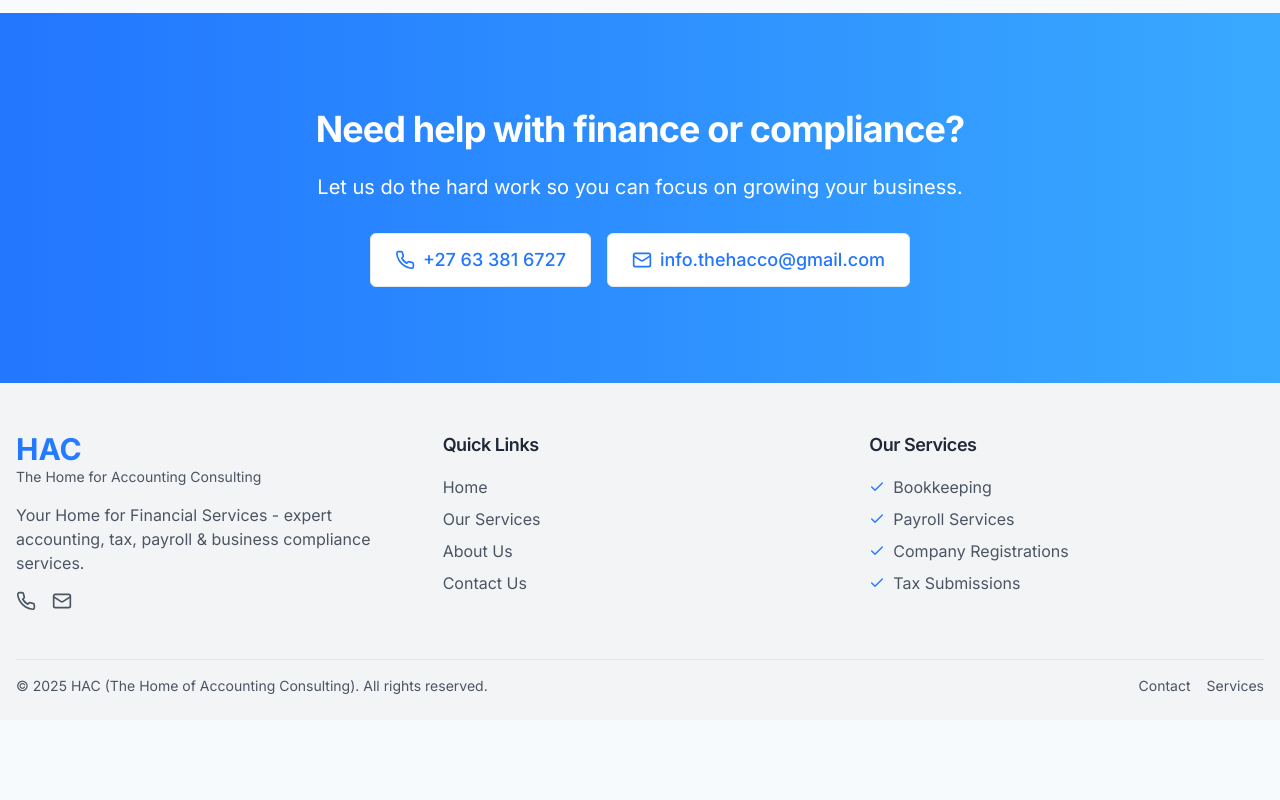
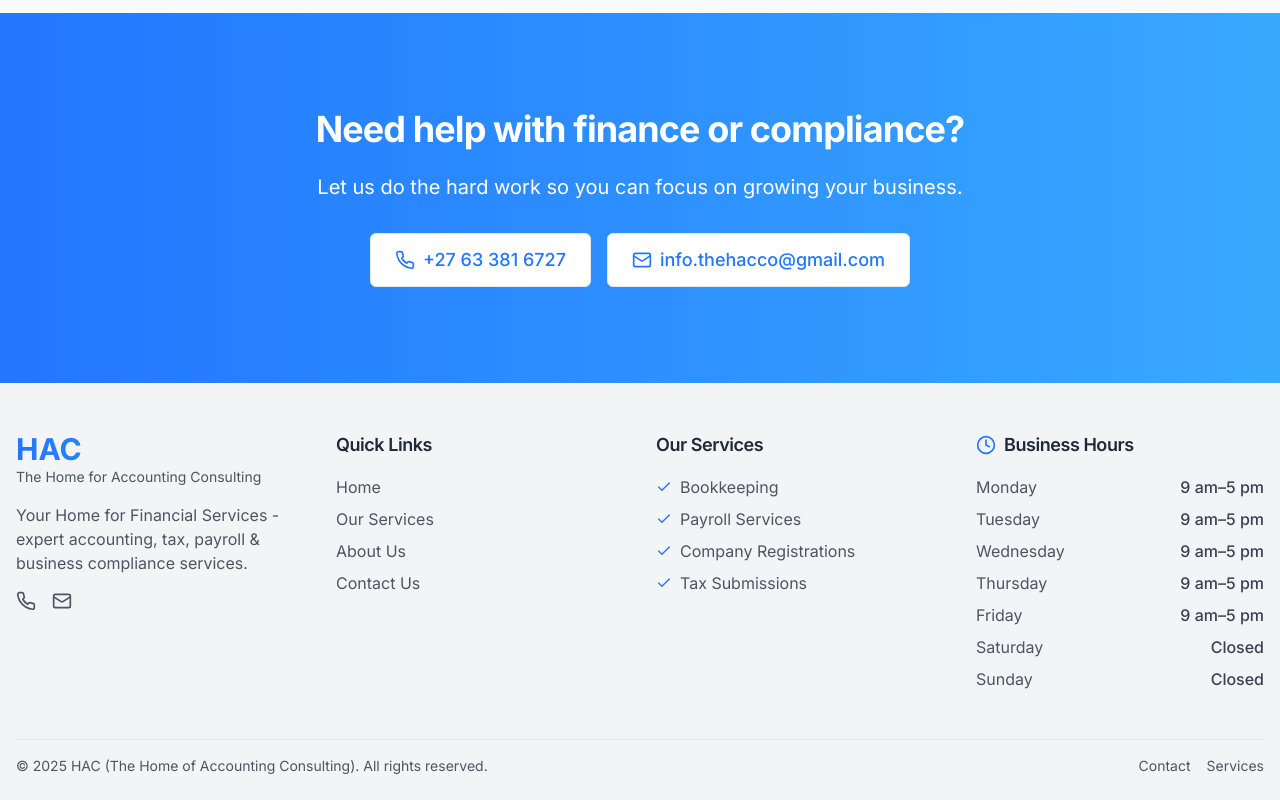
Before and after one commit to thehaccountant/thehac, a React (Vite) app: page / in a window 1280 px wide. Shown: the part 1943-2743 px from the top of the page. Before the commit the page ends 2663 px from the top, so only its background shows below. Built offline with nearby package versions, Linux system fonts and the light colour scheme.

Commit message:
Add operating hours to footer
Added operating hours to the footer, formatted from Monday to Sunday.

```diff
--- a/src/components/Footer.tsx
+++ b/src/components/Footer.tsx
@@ -1,14 +1,24 @@
 
 import { Link } from "react-router-dom";
-import { Mail, Phone, Home, Check } from "lucide-react";
+import { Mail, Phone, Home, Check, Clock } from "lucide-react";
 
 const Footer = () => {
   const currentYear = new Date().getFullYear();
 
+  const businessHours = [
+    { day: "Monday", hours: "9 am–5 pm" },
+    { day: "Tuesday", hours: "9 am–5 pm" },
+    { day: "Wednesday", hours: "9 am–5 pm" },
+    { day: "Thursday", hours: "9 am–5 pm" },
+    { day: "Friday", hours: "9 am–5 pm" },
+    { day: "Saturday", hours: "Closed" },
+    { day: "Sunday", hours: "Closed" },
+  ];
+
   return (
     <footer className="bg-gray-100 dark:bg-gray-900 pt-12 pb-6">
       <div className="container mx-auto px-4">
-        <div className="grid grid-cols-1 md:grid-cols-3 gap-8">
+        <div className="grid grid-cols-1 md:grid-cols-4 gap-8">
           {/* Company Info */}
           <div>
             <div className="mb-4">
@@ -105,6 +115,24 @@ const Footer = () => {
               </li>
             </ul>
           </div>
+
+          {/* Business Hours */}
+          <div>
+            <h3 className="text-lg font-semibold mb-4 text-gray-800 dark:text-gray-200">
+              <span className="flex items-center">
+                <Clock className="h-5 w-5 mr-2 text-hac-blue dark:text-hac-lightblue" />
+                Business Hours
+              </span>
+            </h3>
+            <ul className="space-y-2">
+              {businessHours.map((schedule) => (
+                <li key={schedule.day} className="flex justify-between">
+                  <span className="text-gray-600 dark:text-gray-400">{schedule.day}</span>
+                  <span className="text-gray-700 dark:text-gray-300 font-medium">{schedule.hours}</span>
+                </li>
+              ))}
+            </ul>
+          </div>
         </div>
 
         {/* Bottom Footer */}
```
